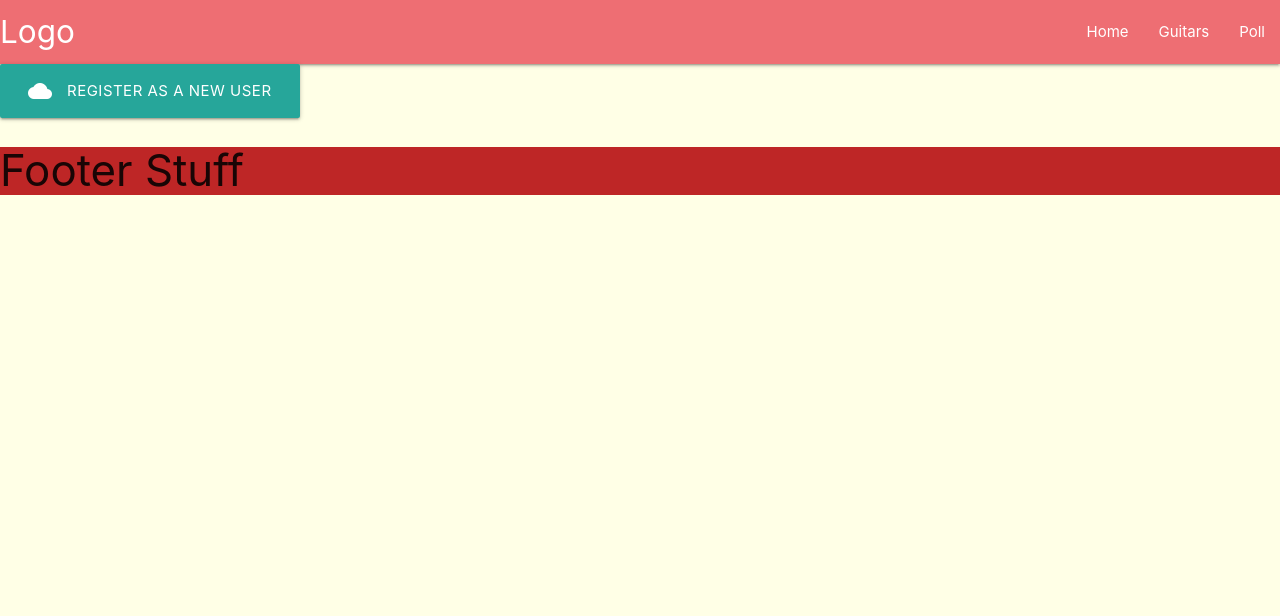
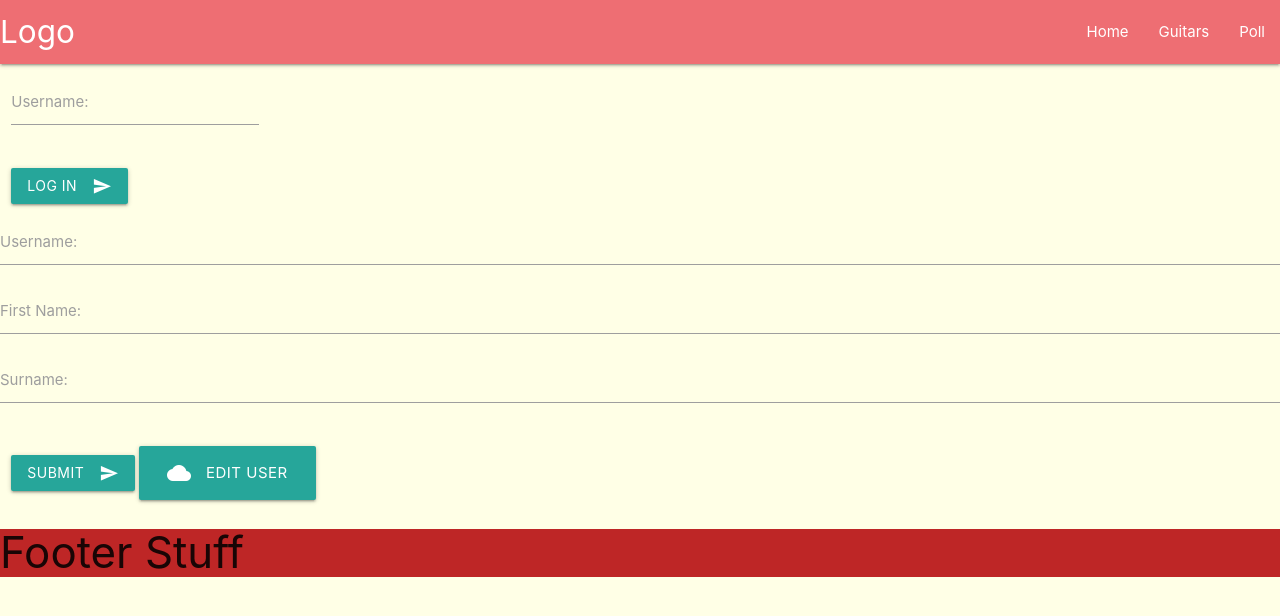
Before and after one commit to Echoic88/guitar-rev, a Flask app: page / in a window 1280 px wide. Shown: the top 616 px of the page. Run offline with Flask 2, Linux system fonts and the light colour scheme; some libraries are stand-ins or nearby versions.

Commit message:
Add abillity to edit  user on Edit User page Edit Button on home page directs to Edit User page Delete User button does not function yet

```diff
--- a/app.py
+++ b/app.py
@@ -1,12 +1,12 @@
 import os
-from flask import Flask, render_template, redirect, url_for, request, flash
+from flask import Flask, render_template, redirect, url_for, request, flash, session
 from flask_pymongo import PyMongo
 from bson.objectid import ObjectId
-import copy
 
 app = Flask(__name__)
 app.config["MONGODB_NAME"] = "guitarReview"
 app.config["MONGO_URI"] = os.getenv("mongoURI")
+app.secret_key = os.getenv("sessionKey")
 mongo = PyMongo(app)
 
 
@@ -22,31 +22,26 @@ def index():
 @app.route("/get_user", methods=["GET", "POST"])
 def get_user():
     """
-    Retrieve user and redirect to update_user page
+    Retrieve user details
     """
     user = mongo.db.users.find_one({"user_name":request.form.get("user_name")})
     user_name = user["user_name"]
     first_name = user["first_name"]
     surname = user["surname"]
-    print(user_name, first_name, surname)
 
+    #Add user id to session cookie to navigate between pages
+    session["user_id"] = str(user["_id"])
     return render_template("index.html", user_name=user_name, first_name=first_name, surname=surname)
 
 
-@app.route("/edit_user")
+@app.route("/edit_user", methods=["GET", "POST"])
 def edit_user():
-    """
-    Navigate to registration form for new users
-    """
-
-    """     user = mongo.db.users.find_one({"user_name":request.form.get("user_name")})
+    user = mongo.db.users.find_one({"_id":ObjectId(session["user_id"])})
     user_name = user["user_name"]
     first_name = user["first_name"]
     surname = user["surname"]
-    print(user_name, first_name, surname)
-    return render_template("edit-user.html")
-    """
-    print(user_name)
+    return render_template("edit-user.html", user_name=user_name, first_name=first_name, surname=surname)
+
 
 @app.route("/update_user", methods=["POST"])
 def update_user():
@@ -57,6 +52,14 @@ def update_user():
                                                         {"first_name":request.form.get("first_name"),
                                                         "surname":request.form.get("surname")}})
     return render_template("index.html")
+
+
+@app.route("/delete_user", methods=["POST"])
+def delete_user():
+    """
+    Delete the current user
+    """
+    mongo.db.users.remove({"user_name":request.form.get("user_name")})
 
 
 @app.route("/guitars")
--- a/templates/base.html
+++ b/templates/base.html
@@ -31,24 +31,18 @@
         </ul>
     </header>
 
-
-
     {% block content %}
     {% endblock %}
 
     <footer>
         <h3>Footer Stuff</h3>
     </footer>
-
-
 </body>
 <script src="https://cdnjs.cloudflare.com/ajax/libs/jquery/3.4.1/jquery.min.js"></script>
 <script src="https://cdnjs.cloudflare.com/ajax/libs/popper.js/1.14.7/umd/popper.min.js"
     integrity="sha384-UO2eT0CpHqdSJQ6hJty5KVphtPhzWj9WO1clHTMGa3JDZwrnQq4sF86dIHNDz0W1" crossorigin="anonymous">
 </script>
 <script src="https://cdnjs.cloudflare.com/ajax/libs/materialize/1.0.0/js/materialize.min.js"></script>
-
-
 <script src="static/js/script.js" type="text/javascript"></script>
 
 </html>
--- a/templates/index.html
+++ b/templates/index.html
@@ -1,6 +1,51 @@
 {% extends "base.html" %}
 {% block content %}
 
-<a href="{{ url_for('register') }}" class="waves-effect waves-light btn-large"><i class="material-icons left">cloud</i>Register as a new user</a>
+<div class="row">
+    <form class="col s12" action="{{ url_for('get_user') }}" method="POST">
+        <div class="row">
+            <div class="input-field col">
+                <input name="user_name" id="user_name" type="text" autocomplete="false" pattern="[A-Za-z0-9]+" required>
+                <label for="user_name">Username: </label>
+            </div>
+        </div>
+        <button class="btn waves-effect waves-light" type="submit">Log In
+            <i class="material-icons right">send</i>
+        </button>
+    </form>
 
-{% endblock %}
+
+    <div class="row">
+        <form class="col s12 user-data-form" action="{{ url_for('update_user') }}" method="POST">
+            <div class="row">
+                <div class="input-field">
+                    <input name="user_name" id="user_name_out" type="text" autocomplete="false" pattern="[A-Za-z0-9]+" value="{{ user_name }}">
+                    <label for="user_name">Username: </label>
+                </div>
+                <div class="input-field">
+                    <input name="first_name" id="first_name_out" type="text" autocomplete="false" pattern="[A-Za-z0-9]+" value="{{ first_name }}" required>
+                    <label for="first_name_out">First Name: </label>
+                </div>
+                <div class="input-field">
+                    <input name="surname" id="surname_out" type="text" autocomplete="false" pattern="[A-Za-z0-9]+" value="{{ surname }}" required>
+                    <label for="surname">Surname: </label>
+                </div>
+            </div>
+            <button class="btn waves-effect waves-light" type="submit">Submit
+                <i class="material-icons right">send</i>
+            </button>
+
+            <a href="{{ url_for('edit_user') }}" class="waves-effect waves-light btn-large">
+                <i class="material-icons left">cloud</i>Edit User</a>
+
+
+
+
+        </form>
+    </div>
+
+
+
+
+
+    {% endblock %}
```
Also changed, not shown: templates/edit-user.html (added, +33 -0 lines).
